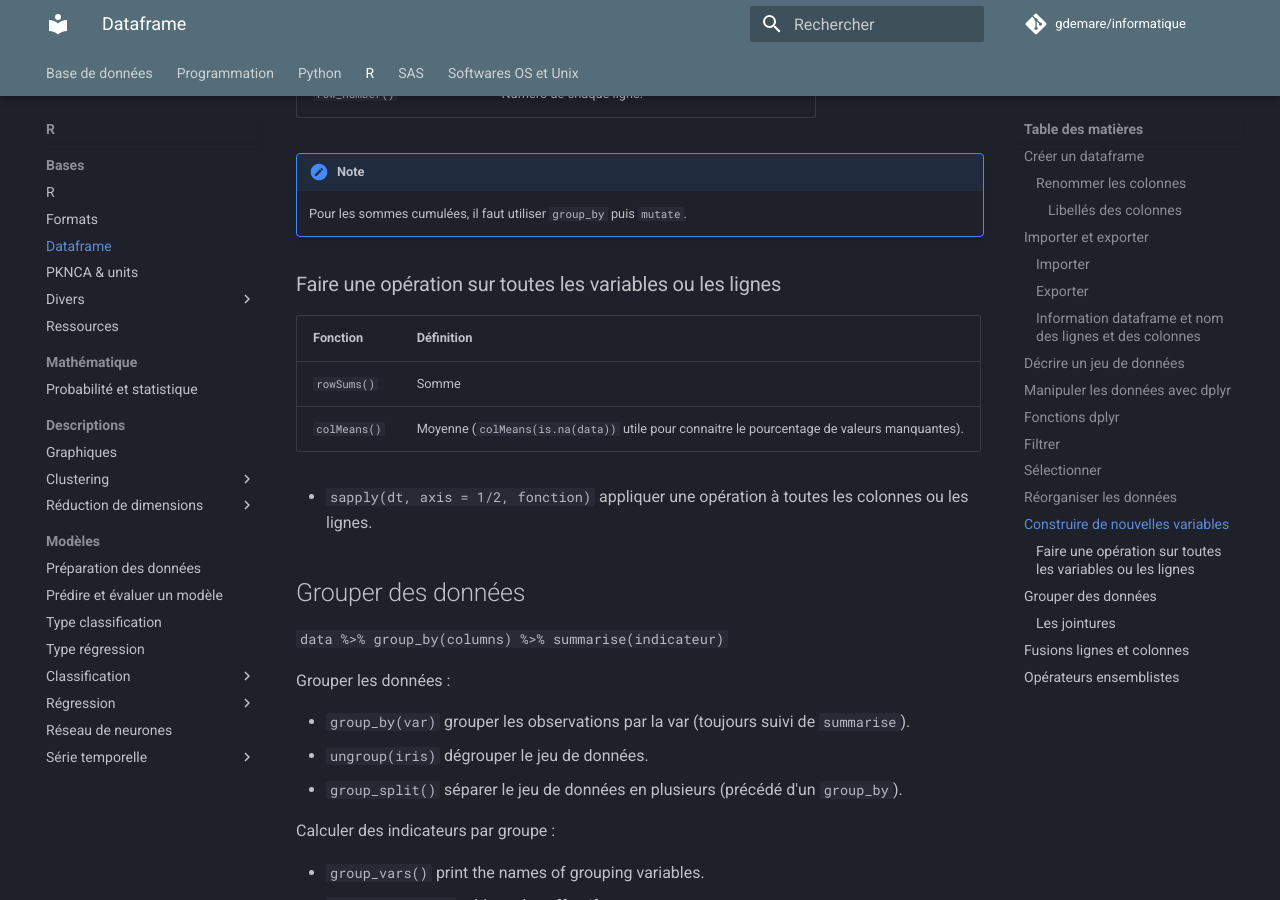
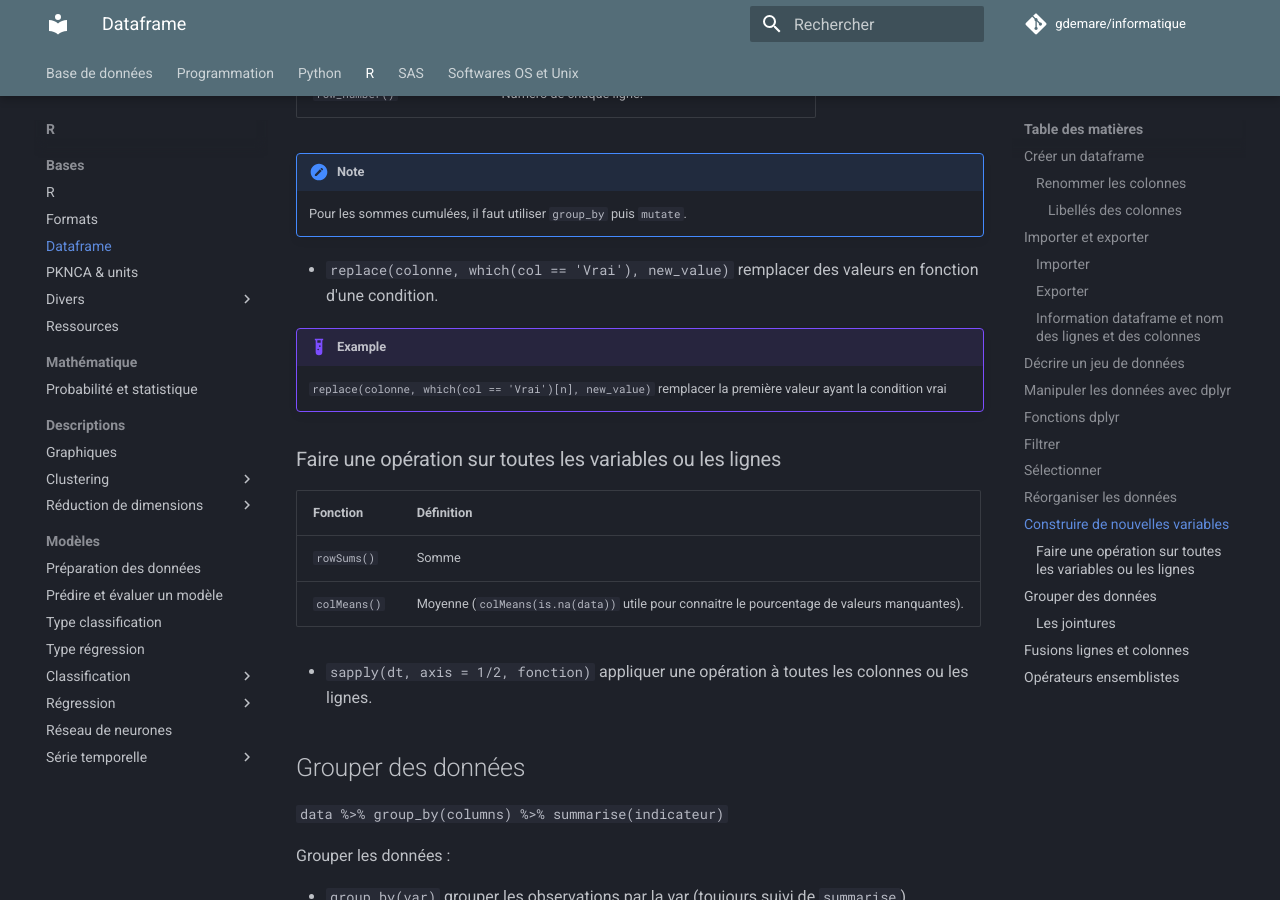
Before and after one commit to gdemare/Informatique, an MkDocs documentation site: the page built from docs/r/manipuler-donnees_r.md, in a window 1280 px wide and 900 px high, scrolled down 7038 px. Built offline with MkDocs 1.6.1 and Material for MkDocs 9.7.7, drawn with Linux system fonts in a browser that asks for light colours; comment, search, counter and statistics services are not loaded.

Commit message:
Update manipuler-donnees_r.md

```diff
--- a/docs/r/manipuler-donnees_r.md
+++ b/docs/r/manipuler-donnees_r.md
@@ -221,6 +221,11 @@ Fonction		| Description
 !!! note
 	Pour les sommes cumulées, il faut utiliser `group_by` puis `mutate`.
 
+* `replace(colonne, which(col == 'Vrai'), new_value)` remplacer des valeurs en fonction d'une condition.
+
+!!! example
+	`replace(colonne, which(col == 'Vrai')[n], new_value)` remplacer la première valeur ayant la condition vrai
+
 ### Faire une opération sur toutes les variables ou les lignes
 
 Fonction 		| Définition
```
